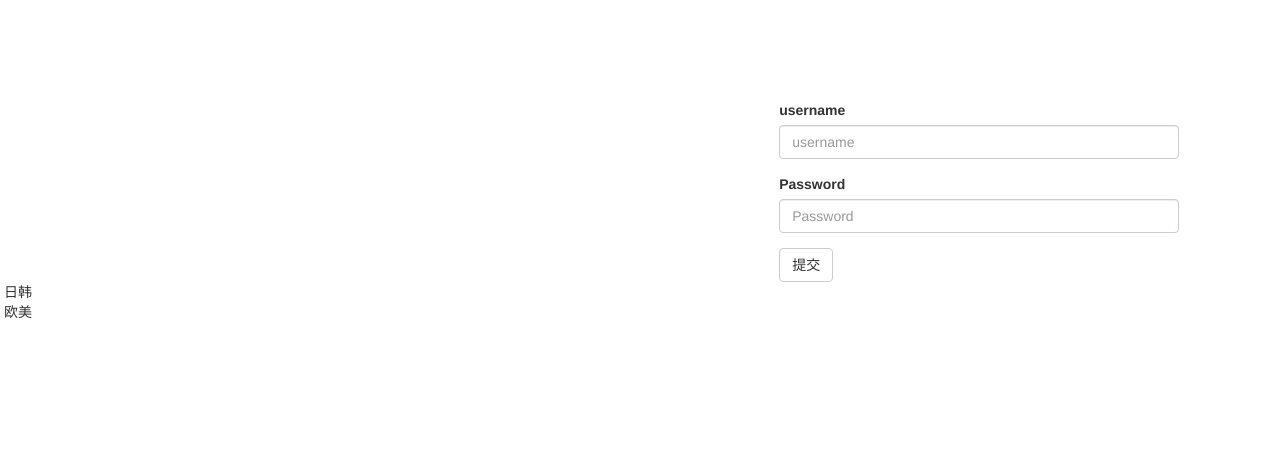
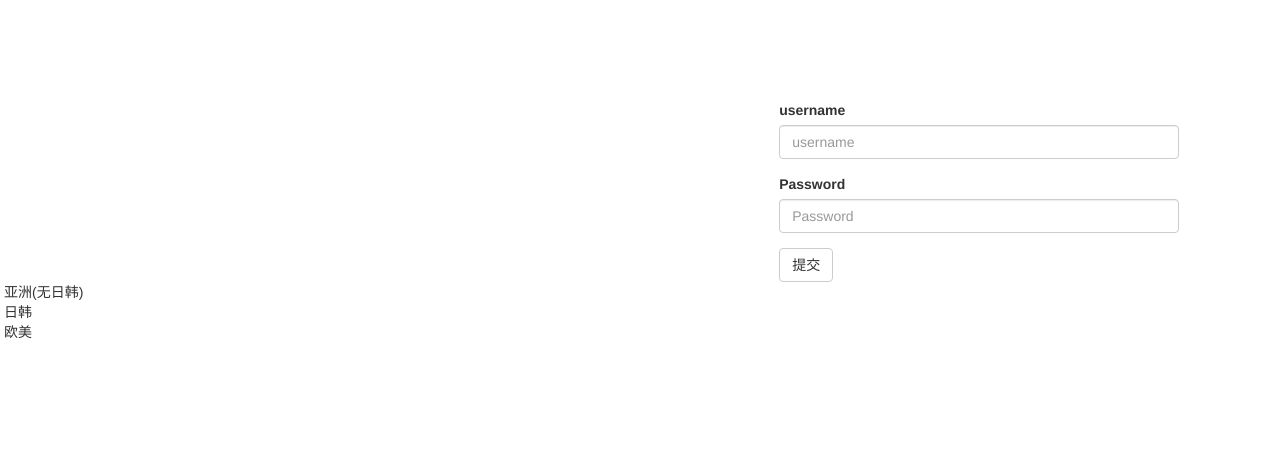
Before and after one commit to Yang3714/yang, a Django app: page /login/ in a window 1280 px wide. Shown: the top 475 px of the page. Run offline with Django 3.2, Linux system fonts and the light colour scheme; some libraries are stand-ins or nearby versions.

Commit message:
亚洲上线

```diff
--- a/templates/login.html
+++ b/templates/login.html
@@ -29,8 +29,12 @@
 
     </div>
 <div>
+
+	<li>亚洲(无日韩)</li>
 	<li>日韩</li>
 	<li>欧美</li>
+
+
 
 </div>
 </div>
```
